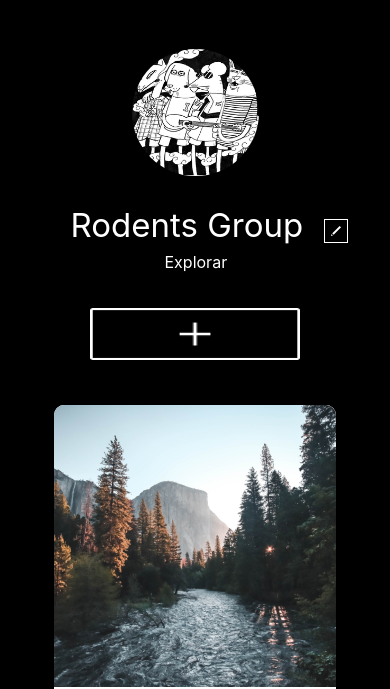
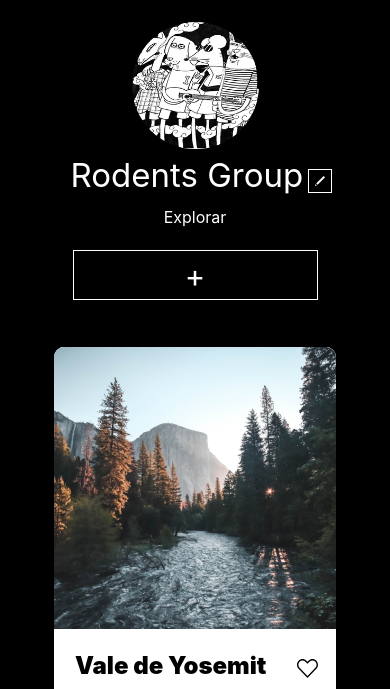
Before and after one commit to MrKroemer/web_project_4_ptbr, a plain HTML site: page index.html in a window 390 px wide. Shown: the part 161-850 px from the top of the page. Drawn offline with Linux system fonts and the light colour scheme; files whose address does not match are found by name.

Commit message:
retirando margens dos elementos

```diff
--- a/blocks/cards/__like/cards__like.css
+++ b/blocks/cards/__like/cards__like.css
@@ -6,7 +6,6 @@
         height: 30%;
     }
 }
-
 
 .cards__like {
     height: 19px;
--- a/blocks/profile/__author/profile__author.css
+++ b/blocks/profile/__author/profile__author.css
@@ -1,10 +1,8 @@
 .profile__author {
     font-weight: normal;
     margin: 0;
-    padding-top: 55px;
     font-size: 42px;
     line-height: 94%;
-    vertical-align: top;
     width: 328px;
   }
 
--- a/blocks/profile/__button/profile__button.css
+++ b/blocks/profile/__button/profile__button.css
@@ -1,10 +1,9 @@
 .profile__button {
     color: #fff;
     background-color: #000;
-    border-style: none;
+    border: 1px solid #fff;
     width: 150px;
     height: 50px;
-    padding: 67px 0 0 14%;
     font-size: 31px;
     cursor: pointer;
   }
@@ -17,27 +16,8 @@
     cursor: pointer;
   }
 
-  @media screen and (max-width: 995px){
+  @media screen and (max-width: 713px){
     .profile__button{
-      padding: 64px 0 0 8%;
+      width: 245px;
     }
   }
-
-  @media screen and (max-width: 849px){
-    .profile__button{
-      padding: 0px 0 49px 32%;
-      width: 291px;
-    }
-  }
-
-  @media screen and (max-width: 713px){
-    .profile__button{
-      padding: 0 34px 46px;
-    }
-  }
-
-  @media screen and (max-width: 528px){
-    .profile__button{
-      padding: -49px 1px 39px 0;
-    }
-  }
--- /dev/null
+++ b/blocks/profile/__content/profile__content.css
@@ -0,0 +1,12 @@
+.profile__content{
+    display: flex;
+    align-items: center;
+}
+
+@media screen and (max-width: 713px){
+    .profile__content{
+        display: flex;
+        flex-direction: column;
+        align-items: center;
+    }
+}
--- a/blocks/profile/__description/profile__description.css
+++ b/blocks/profile/__description/profile__description.css
@@ -1,20 +1,13 @@
 .profile__description {
     display: flex;
     flex-direction: column;
-    row-gap: 4%;
-  }
-
-  @media screen and (max-width: 995px){
-    .profile__description{
-    height: 72px;
-    padding-top: 54px;
-    }
+    row-gap: 11px;
   }
 
   @media screen and (max-width: 713px){
     .profile__description{
-    padding-top: 18px;
-    align-items: center;
+      row-gap: 17px;
+      align-items: center;
     }
   }
 
--- a/blocks/profile/__edit/profile__edit.css
+++ b/blocks/profile/__edit/profile__edit.css
@@ -1,19 +1,26 @@
   .profile__edit{
+    position: relative;
+    bottom: 11px;
+    right: 27px;
     width: 24px;
     height: 24px;
-    padding-top: 67px;
     cursor: pointer;
+    align-self: auto;
   }
 
   .profile__edit:hover{
     opacity: 0.7;
   }
 
+  @media screen and (max-width: 995px){
+    .profile__edit{
+      bottom: 13px;
+    }
+  }
+
   @media screen and (max-width: 713px){
     .profile__edit{
-        position: relative;
-        left: 141px;
-        bottom: 65px;
-        padding-top: 2px;
+      bottom: 57px;
+      left: 125px;
     }
   }
--- a/blocks/profile/__image/profile__image.css
+++ b/blocks/profile/__image/profile__image.css
@@ -1,5 +1,14 @@
 .profile__image {
     max-width: 127px;
     border-radius: 100%;
-    padding: 16px;
+    position: relative;
+    right: 25px;
+    bottom: 5px;
   }
+
+  @media screen and (max-width: 713px){
+    .profile__image{
+      right: 0;
+      bottom: 11px;
+    }
+  }
--- a/blocks/profile/__subtitle/profile__subtitle.css
+++ b/blocks/profile/__subtitle/profile__subtitle.css
@@ -1,15 +1,8 @@
 .profile__subtitle{
     margin: 0;
-    max-width: 61px;
+
   }
 
   .profile__subtitle:hover{
     opacity: 0.5;
   }
-
-  @media screen and (max-width: 713px){
-  .profile__subtitle{
-   padding-top: 12px;
-    max-width: 61px;
-  }
-}
--- a/blocks/profile/profile.css
+++ b/blocks/profile/profile.css
@@ -1,9 +1,10 @@
-
-  .profile{
+   .profile{
     display: flex;
     flex-wrap: wrap;
-    margin: 36px 0 47px 15%;
-  }
+    margin: 36px 0 47px;
+    justify-content: space-evenly;
+    align-items: center;
+}
 
   @media screen and (max-width: 713px){
     .profile{
--- a/index.html
+++ b/index.html
@@ -16,13 +16,15 @@
       <span class="header__line"></span>
     </header>
       <div class="profile">
+        <div class="profile__content">
         <img src="./images/FB_IMG.png" alt="imagem de perfil" class="profile__image">
         <div class="profile__description">
           <h2 class="profile__author">Rodents Group</h2>
           <p class="profile__subtitle">Explorar</p>
         </div>
           <img src="./images/Edit-Button.png" class="profile__edit">
-          <button class="profile__button"><img src="./images/Add-Button.png" class="profile__button-add" alt="Adicionar"></button>
+        </div>
+          <button class="profile__button">&#43;</button>
         </div>
     <article class="cards">
       <div class="cards__content">
--- a/pages/index.css
+++ b/pages/index.css
@@ -11,6 +11,7 @@
 
 /* Profile elements */
 @import url(../blocks/profile/profile.css);
+@import url(../blocks/profile/__content/profile__content.css);
 @import url(../blocks/profile/__image/profile__image.css);
 @import url(../blocks/profile/__content-description/profile__content-description.css);
 @import url(../blocks/profile/__description/profile__description.css);
```
